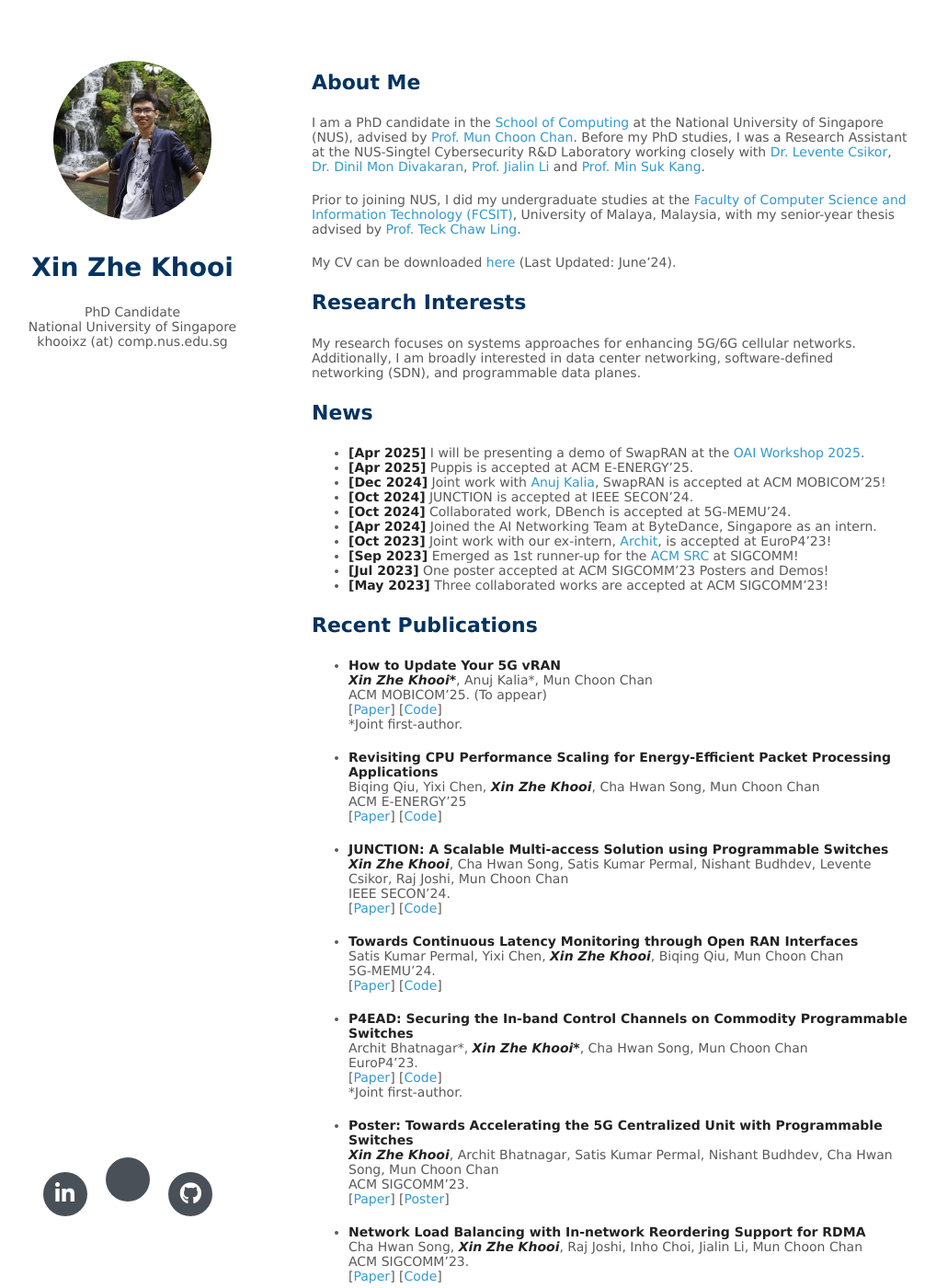
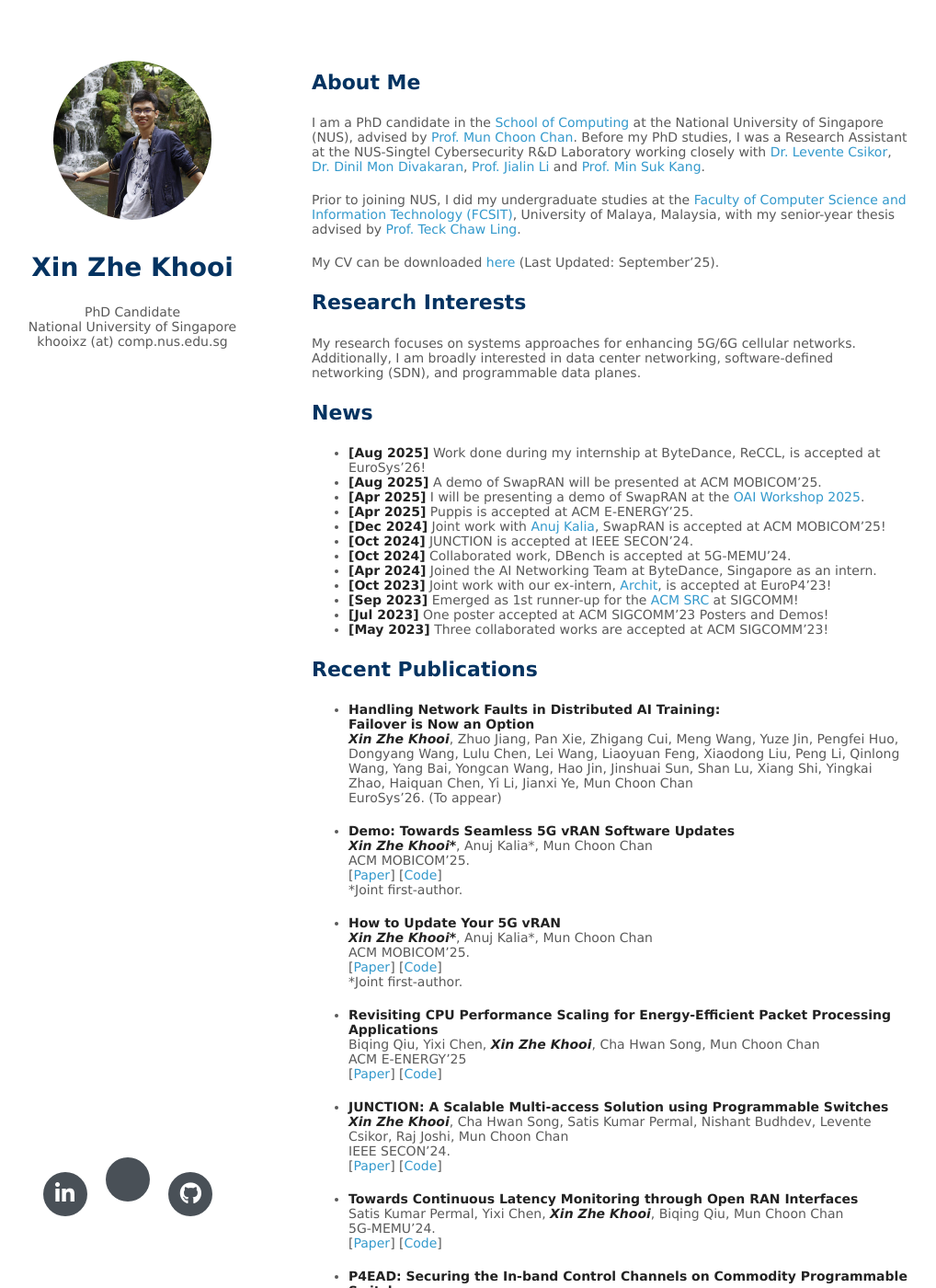
Before and after one commit to khooi8913/khooi8913.github.io, a Jekyll site: the page built from index.md, in a window 1280 px wide and 1400 px high. Shown: the whole window at 92% size, without its empty margins (131-1149 px from the left). Built offline with Jekyll 4.4.1, drawn with Linux system fonts in a browser that asks for light colours; nearby versions of some CDN libraries; a style sheet for code colours, icons or effects is not loaded; our own code applies the rules of GitHub Pages for plain Markdown files.

Commit message:
sep2025 update

```diff
--- a/index.md
+++ b/index.md
@@ -9,7 +9,7 @@
 
 Prior to joining NUS, I did my undergraduate studies at the [Faculty of Computer Science and Information Technology (FCSIT)](https://fsktm.um.edu.my/), University of Malaya, Malaysia, with my senior-year thesis advised by [Prof. Teck Chaw Ling](https://umexpert.um.edu.my/tchaw).
 
-My CV can be downloaded [here](https://drive.google.com/file/d/1m298m6vaEYXcQRY1MrjSu6HmlOJ6sADk/view?usp=sharing) (Last Updated: June'24).
+My CV can be downloaded [here](https://drive.google.com/file/d/1m298m6vaEYXcQRY1MrjSu6HmlOJ6sADk/view?usp=sharing) (Last Updated: September'25).
 
 ## Research Interests
 
@@ -19,6 +19,8 @@
 
 ## News
 
+- **[Aug 2025]** Work done during my internship at ByteDance, ReCCL, is accepted at EuroSys'26!
+- **[Aug 2025]** A demo of SwapRAN will be presented at ACM MOBICOM'25.
 - **[Apr 2025]** I will be presenting a demo of SwapRAN at the [OAI Workshop 2025](https://openairinterface.org/summer-2025-workshop-the-openairinterface-path-to-ai-driven-6g/).
 - **[Apr 2025]** Puppis is accepted at ACM E-ENERGY'25.
 - **[Dec 2024]** Joint work with [Anuj Kalia](https://anujkalia.com/), SwapRAN is accepted at ACM MOBICOM'25!
@@ -36,11 +38,29 @@
 
 <!-- My full list of publications can be found [here](https://dblp.org/pid/155/4219.html). -->
 
+- **Handling Network Faults in Distributed AI Training: <br>Failover is Now an Option**
+  <br>
+  _**Xin Zhe Khooi**_, Zhuo Jiang, Pan Xie, Zhigang Cui, Meng Wang, Yuze Jin, Pengfei Huo, Dongyang Wang, Lulu Chen, Lei Wang, Liaoyuan Feng, Xiaodong Liu, Peng Li, Qinlong Wang, Yang Bai, Yongcan Wang, Hao Jin, Jinshuai Sun, Shan Lu, Xiang Shi, Yingkai Zhao, Haiquan Chen, Yi Li, Jianxi Ye, Mun Choon Chan
+  <br>
+  EuroSys'26. (To appear)
+  <br>
+
+- **Demo: Towards Seamless 5G vRAN Software Updates**
+  <br>
+  _**Xin Zhe Khooi\***_, Anuj Kalia*, Mun Choon Chan
+  <br>
+  ACM MOBICOM'25.
+  <br>
+  [[Paper](https://drive.google.com/file/d/1-GlCBu6GUs9AtEYsu6bA4c-nRhzx1Nbp/view?usp=drive_link)]
+  [[Code](https://github.com/NUS-CIR/SwapRAN)]
+  <br>
+  *Joint first-author.
+
 - **How to Update Your 5G vRAN**
   <br>
   _**Xin Zhe Khooi\***_, Anuj Kalia*, Mun Choon Chan
   <br>
-  ACM MOBICOM'25. (To appear)
+  ACM MOBICOM'25.
   <br>
   [[Paper](https://drive.google.com/file/d/1FjyjtAKQYPYTRNaaDy3oc8-ZcpY3PuV0/view?usp=sharing)]
   [[Code](https://github.com/NUS-CIR/SwapRAN)]
```
